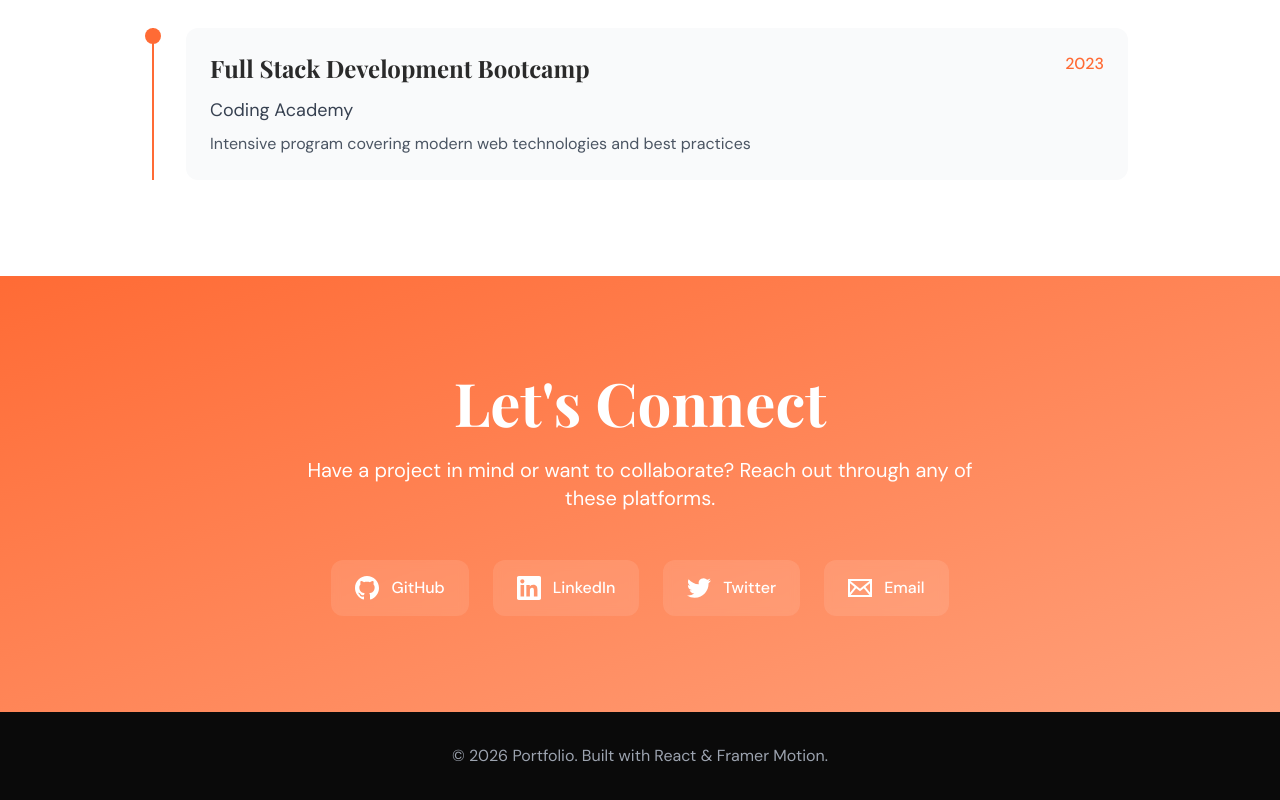
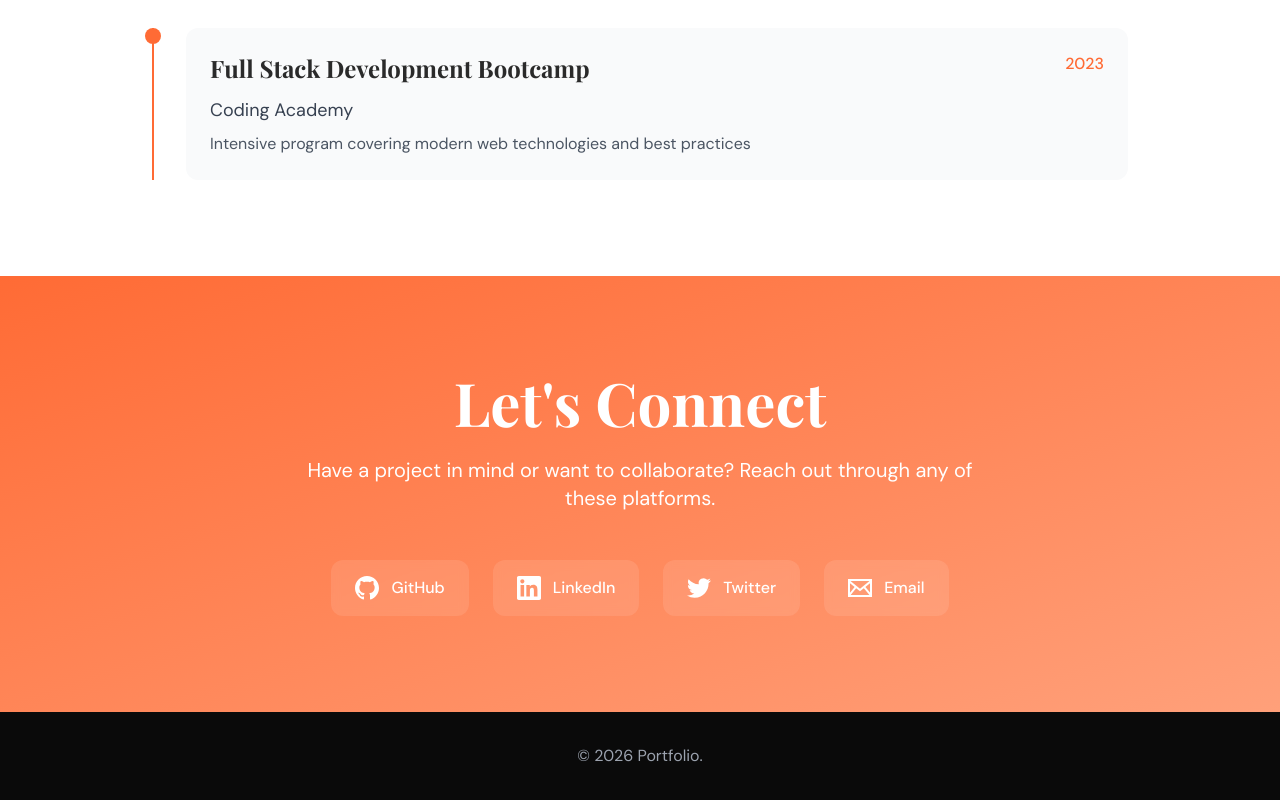
Before and after one commit to Mohit555000/Primary_Portfolio, a React (Vite) app: page / in a window 1280 px wide. Shown: the part 4595-5395 px from the top of the page. Built offline with nearby package versions, Linux system fonts and the light colour scheme.

Commit message:
made changes in the footer file

```diff
--- a/src/components/Footer.jsx
+++ b/src/components/Footer.jsx
@@ -5,7 +5,7 @@ const Footer = () => {
     <footer className="bg-primary text-white py-8">
       <div className="max-w-7xl mx-auto px-6 text-center">
         <p className="text-gray-400">
-          © {new Date().getFullYear()} Portfolio. Built with React & Framer Motion.
+          © {new Date().getFullYear()} Portfolio.
         </p>
       </div>
     </footer>
```
